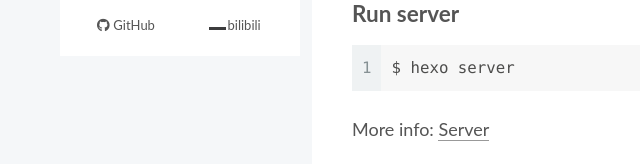
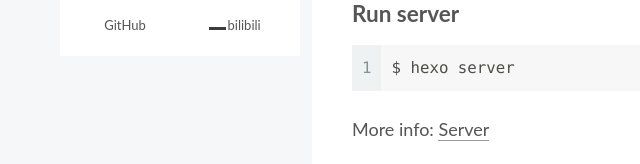
Before and after one commit to beixiao4git/beixiao4git.gethub.io, a plain HTML site: page index.html in a window 1280 px wide. Shown: the part 566-730 px from the top of the page, 0-640 px from the left. Drawn offline with Linux system fonts and the light colour scheme.

Commit message:
Site updated: 2023-09-17 23:42:59

```diff
--- a/css/main.css
+++ b/css/main.css
@@ -1168,7 +1168,7 @@ pre .javascript .function {
 }
 .links-of-author a::before,
 .links-of-author span.exturl::before {
-  background: #ff8c8c;
+  background: #477309;
   border-radius: 50%;
   content: ' ';
   display: inline-block;
--- a/index.html
+++ b/index.html
@@ -304,7 +304,7 @@
 </div>
   <div class="links-of-author motion-element">
       <span class="links-of-author-item">
-        <a href="https://github.com/beixiao4git" title="GitHub → https:&#x2F;&#x2F;github.com&#x2F;beixiao4git" rel="noopener" target="_blank"><i class="fab fa-github fa-fw"></i>GitHub</a>
+        <a href="https://github.com/beixiao4git" title="GitHub → https:&#x2F;&#x2F;github.com&#x2F;beixiao4git" rel="noopener" target="_blank"><i class=" fa-fw"></i>GitHub</a>
       </span>
       <span class="links-of-author-item">
         <a href="https://space.bilibili.com/426771936" title="bilibili → https:&#x2F;&#x2F;space.bilibili.com&#x2F;426771936" rel="noopener" target="_blank"><i class="fab fa-bilibili fa-fw"></i>bilibili</a>
```
Also changed, not shown: 2023/09/11/hello-world/index.html (+1 -1 lines), about/index.html (+1 -1 lines), archives/2023/09/index.html (+1 -1 lines), archives/2023/index.html (+1 -1 lines), archives/index.html (+1 -1 lines), categories/index.html (+1 -1 lines), resources/index.html (+1 -1 lines), tags/index.html (+1 -1 lines).
